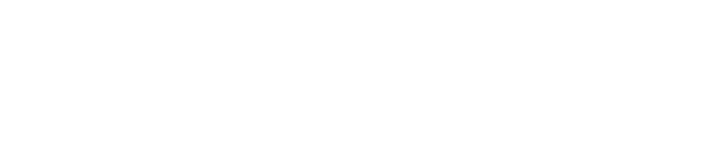
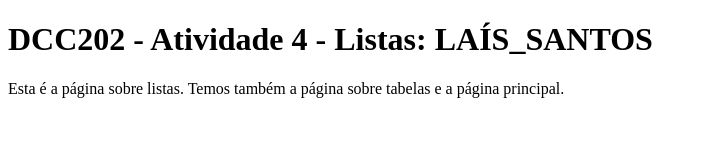
Before and after one commit to ufjf-dcc202/ufjf-dcc202-2023-3-b-atv4-laissantostz, a website: page listas.html in a window 1280 px wide. Shown: the whole page, without its empty margins (0-707 px from the left). Drawn offline with Linux system fonts and the light colour scheme.

Commit message:
adiciona conteúdo na listas.html

```diff
--- a/listas.html
+++ b/listas.html
@@ -8,7 +8,10 @@
 </head>
 
 <body>
-
+  <main>
+    <h1>DCC202 - Atividade 4 - Listas: LAÍS_SANTOS</h1>
+    <p>Esta é a página sobre listas. Temos também a página sobre tabelas e a página principal.</p>
+  </main>
 </body>
 
 </html>
```
